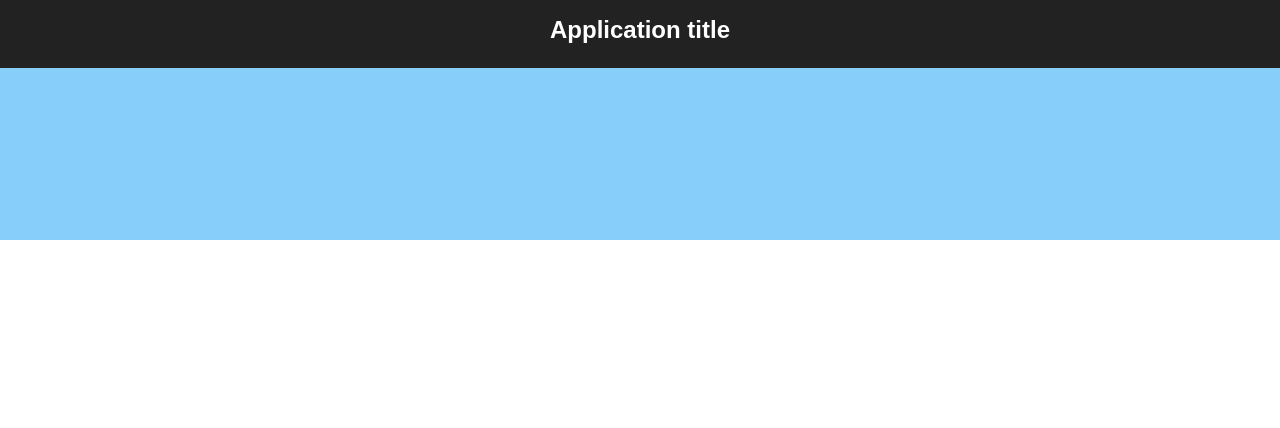
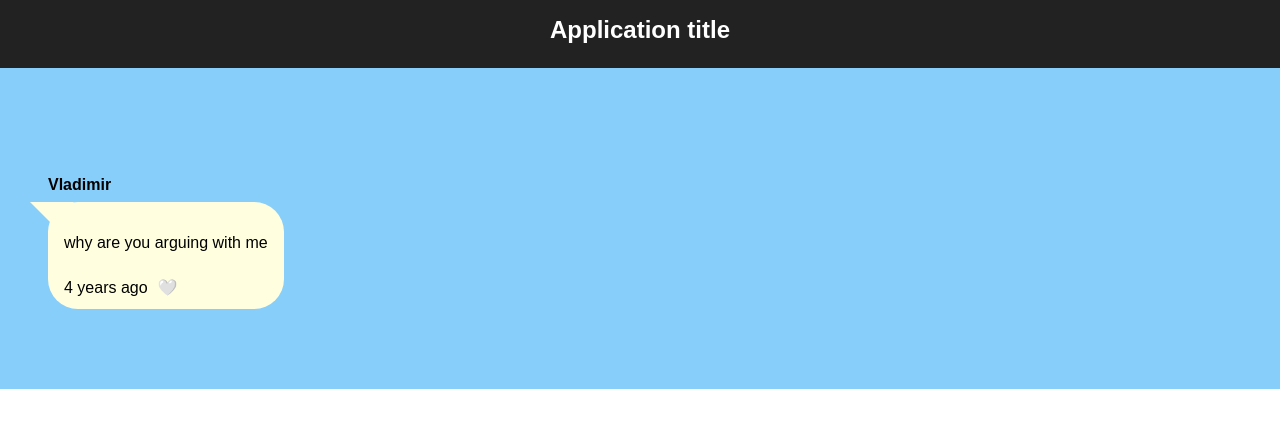
Before and after one commit to AdaGold/react-chatlog, a React (Create React App) app: page / in a window 1280 px wide. Shown: the top 428 px of the page. Built offline with nearby package versions, Linux system fonts and the light colour scheme.

Commit message:
completes wave 01

```diff
--- a/src/App.js
+++ b/src/App.js
@@ -1,14 +1,21 @@
 import React from 'react';
 import './App.css';
 import chatMessages from './data/messages.json';
+import ChatEntry from './components/ChatEntry';
 
 const App = () => {
+  // console.log(chatMessages);
   return (
     <div id="App">
       <header>
         <h1>Application title</h1>
       </header>
       <main>
+        <ChatEntry
+          sender="Vladimir"
+          body="why are you arguing with me"
+          timeStamp="2018-05-29T22:49:06+00:00"
+        />
         {/* Wave 01: Render one ChatEntry component
         Wave 02: Render ChatLog component */}
       </main>
--- a/src/components/ChatEntry.js
+++ b/src/components/ChatEntry.js
@@ -1,14 +1,15 @@
 import React from 'react';
 import './ChatEntry.css';
 import PropTypes from 'prop-types';
+import TimeStamp from './TimeStamp';
 
 const ChatEntry = (props) => {
   return (
     <div className="chat-entry local">
-      <h2 className="entry-name">Replace with name of sender</h2>
+      <h2 className="entry-name">{props.sender}</h2>
       <section className="entry-bubble">
-        <p>Replace with body of ChatEntry</p>
-        <p className="entry-time">Replace with TimeStamp component</p>
+        <p>{props.body}</p>
+        <TimeStamp className="entry-time" time="2018-05-29T22:49:06+00:00" />
         <button className="like">🤍</button>
       </section>
     </div>
@@ -17,6 +18,11 @@ const ChatEntry = (props) => {
 
 ChatEntry.propTypes = {
   //Fill with correct proptypes
+  ChatEntry: PropTypes.shape({
+    sender: PropTypes.string.isRequired,
+    body: PropTypes.string,
+    timeStamp: PropTypes.string,
+  }),
 };
 
 export default ChatEntry;
```
